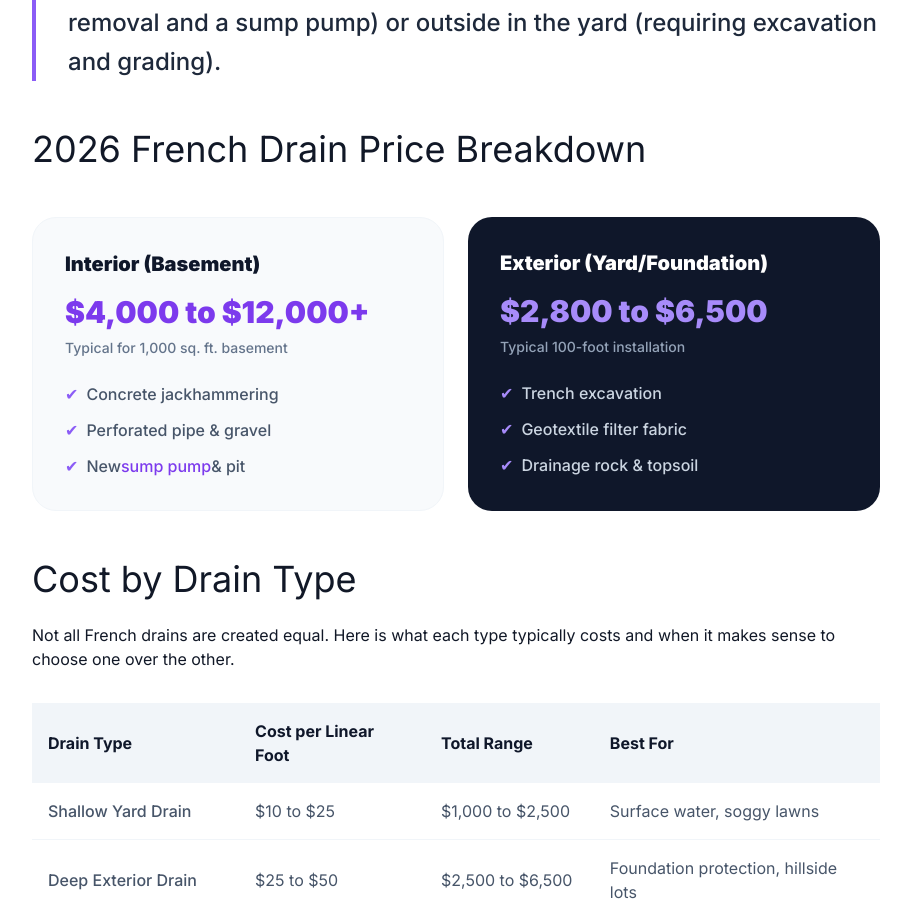
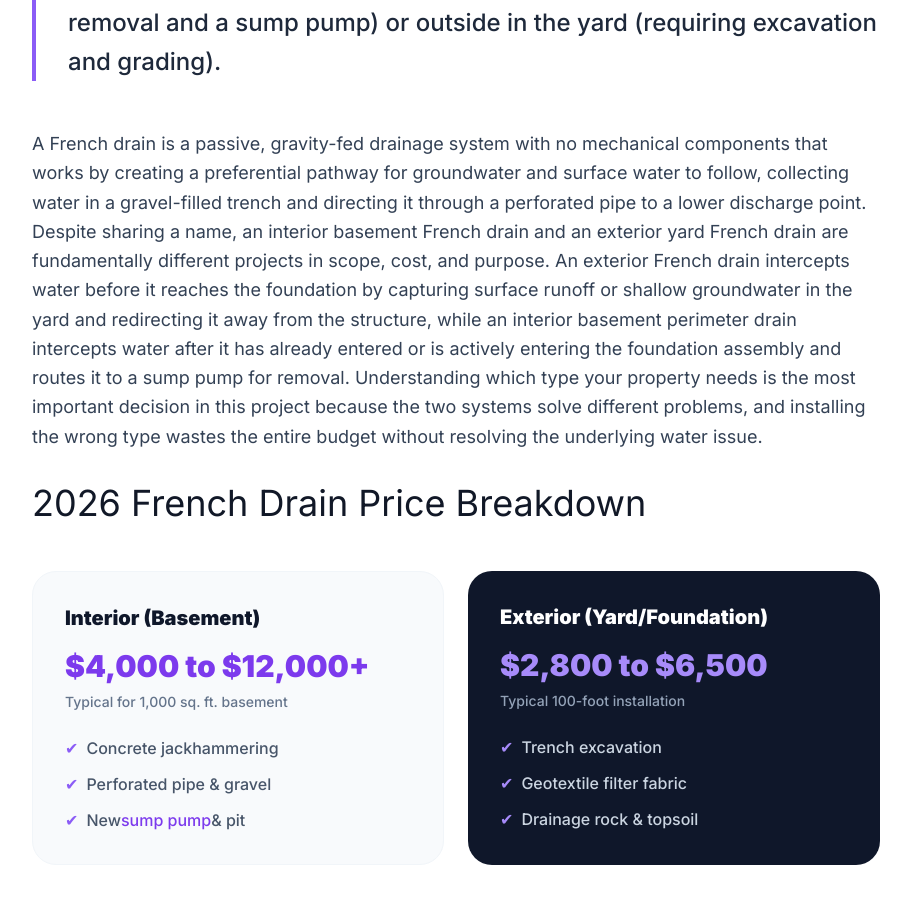
Before and after one commit to thebasementguide2026/basement-guide, a Next.js app: page /articles/french-drain-cost in a window 1280 px wide. Shown: the part 1364-2281 px from the top of the page, without its empty margins (184-1095 px from the left). Built offline with nearby package versions, Linux system fonts and the light colour scheme.

Commit message:
Add entity definition paragraph to french-drain-cost

```diff
--- a/app/articles/french-drain-cost/page.tsx
+++ b/app/articles/french-drain-cost/page.tsx
@@ -70,6 +70,9 @@ export default function FrenchDrainCostPage() {
 
           <p className='text-2xl font-medium text-slate-800 leading-relaxed mb-12 border-l-4 border-violet-500 pl-8'>
             Whether you are dealing with a swampy backyard or a basement that seeps during every storm, a French drain is the gold standard for residential water management. A French drain is a gravel-filled trench containing a perforated pipe that collects and redirects groundwater or surface water away from a foundation, basement, or low-lying yard area. French drain installation costs $10 to $35 per linear foot for exterior yard drains and $40 to $85 per linear foot for interior basement perimeter systems, with the national average project cost at approximately $5,000 in 2026. The total price depends primarily on whether the drain is installed inside the basement (requiring concrete removal and a sump pump) or outside in the yard (requiring excavation and grading).
+          </p>
+          <p className='text-lg text-slate-700 leading-relaxed mb-8'>
+            A French drain is a passive, gravity-fed drainage system with no mechanical components that works by creating a preferential pathway for groundwater and surface water to follow, collecting water in a gravel-filled trench and directing it through a perforated pipe to a lower discharge point. Despite sharing a name, an interior basement French drain and an exterior yard French drain are fundamentally different projects in scope, cost, and purpose. An exterior French drain intercepts water before it reaches the foundation by capturing surface runoff or shallow groundwater in the yard and redirecting it away from the structure, while an interior basement perimeter drain intercepts water after it has already entered or is actively entering the foundation assembly and routes it to a sump pump for removal. Understanding which type your property needs is the most important decision in this project because the two systems solve different problems, and installing the wrong type wastes the entire budget without resolving the underlying water issue.
           </p>
 
           {/* 2026 French Drain Price Breakdown */}
```
